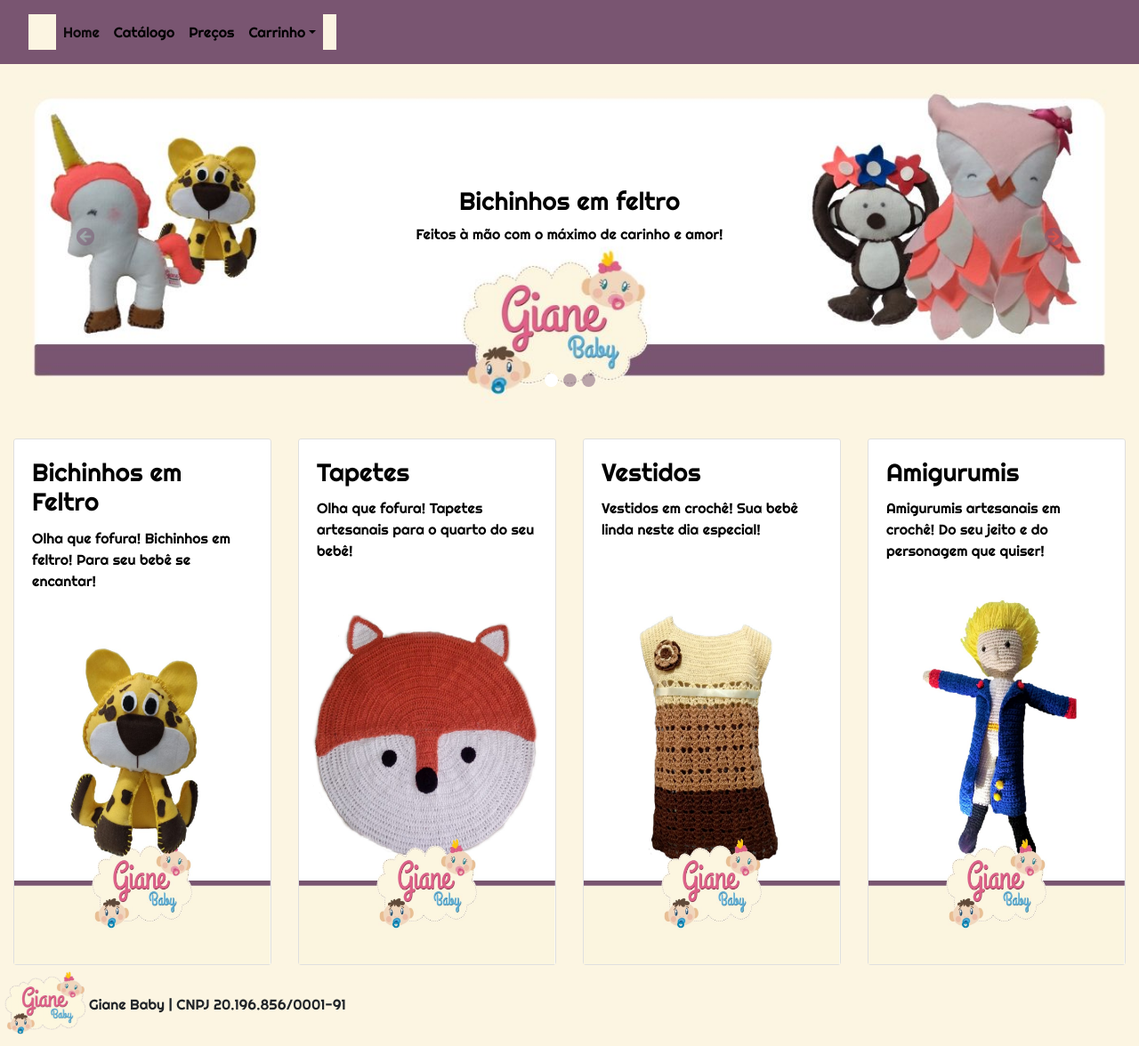
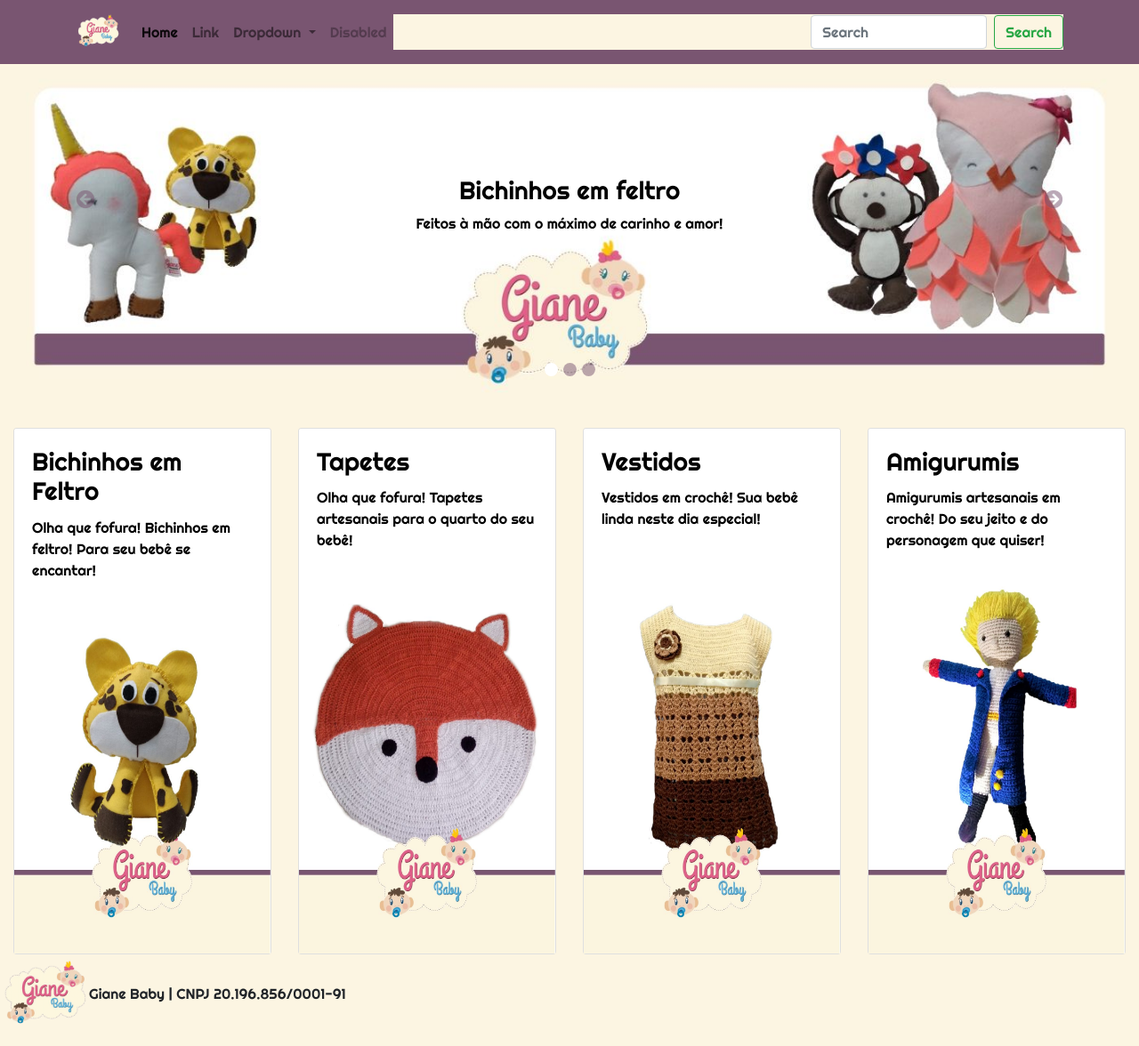
Before and after one commit to rafaoctavio/Giane-Baby, a PHP site: page / in a window 1280 px wide. Shown: the top 1176 px of the page at 89% size. Run offline with PHP 8.4, Linux system fonts and the light colour scheme.

Commit message:
alterando propriedades navbar

```diff
--- a/assets/css/style.css
+++ b/assets/css/style.css
@@ -9,7 +9,7 @@
 
 .navbar {
     background-color: #795571;
-    position: relative;
+    position: fixed;
     display: -ms-flexbox;
     display: flex;
     -ms-flex-wrap: wrap;
@@ -20,7 +20,7 @@
     justify-content: space-between;
     padding: .5rem 1rem;
 }
-.navbar-nav .nav-link {
+.navbar-nav, .nav-link {
     color: black;
     padding-right: 0;
     padding-left: 0;
@@ -28,24 +28,35 @@
 }
 
 navbar-light .navbar-nav .nav-link:focus, .navbar-light .navbar-nav .nav-link:hover {
-    color: rgba(0,0,0,.5);
+    color: rgba(255, 255, 255, 0.562);
 }
-.navbar-light .navbar-nav .nav-link {
-    color: rgba(0,0,0,1);
+navbar-light .navbar-nav .nav-link {
+    color: rgb(255, 255, 255);
 
 }
 
 .navbar img {
     background-image: url("/img/logo_no_bg.png");
-    background-color: #795571;
-    width: 0rem;
-    height: 0rem;
+    background-color: transparent;
+}
+
+
+
+div.container {
+    background-color:#795571 ;
 }
 
 h5 {
     background-color: transparent;
     font-size: 1.75rem;
     font-weight: 400;
+}
+
+#logomain {
+    position: relative;
+	left: 90px; /* posiciona a 90px para a esquerda */
+    bottom: 0px; /* posiciona a 70px para baixo */
+    top: 30px;
 }
 
 
@@ -78,6 +89,11 @@ body {
     border-radius: 20px;
     line-height: 10px;
     font-size: 10px;
+}
+
+.carousel-item {
+    margin-top: 60px;
+
 }
 
 .carousel-inner {
--- a/inc/header.php
+++ b/inc/header.php
@@ -1,36 +1,43 @@
 <header>
     <nav class="navbar navbar-expand-lg navbar-light fixed-top">
-        <nav class="navbar navbar-light">
         <div class="container">
-                <a class="navbar-brand" href="#"><img src="img/logo_no_bg.png"></a>
-                <button class="navbar-toggler" type="button" data-toggle="collapse" data-target="#navbarNavDropdown"
-                    aria-controls="navbarNavDropdown" aria-expanded="false" aria-label="Toggle navigation">
+            <a class="navbar-brand" href="#"><img src="img/logo_no_bg.png" width="50px" height="auto" ></a>
+            <button class="navbar-toggler" type="button" data-toggle="collapse" data-target="#navbarSupportedContent"
+                aria-controls="navbarSupportedContent" aria-expanded="false" aria-label="Toggle navigation">
                 <span class="navbar-toggler-icon"></span>
             </button>
-                <div class="collapse navbar-collapse" id="navbarNavDropdown">
+
+            <div class="collapse navbar-collapse" id="navbarSupportedContent">
                 <ul class="navbar-nav mr-auto">
                     <li class="nav-item active">
                         <a class="nav-link" href="#">Home <span class="sr-only">(current)</span></a>
                     </li>
                     <li class="nav-item">
-                            <a class="nav-link" href="#">Catálogo</a>
+                        <a class="nav-link" href="#">Link</a>
+                    </li>
+                    <li class="nav-item dropdown">
+                        <a class="nav-link dropdown-toggle" href="#" id="navbarDropdown" role="button"
+                            data-toggle="dropdown" aria-haspopup="true" aria-expanded="false">
+                            Dropdown
+                        </a>
+                        <div class="dropdown-menu" aria-labelledby="navbarDropdown">
+                            <a class="dropdown-item" href="#">Action</a>
+                            <a class="dropdown-item" href="#">Another action</a>
+                            <div class="dropdown-divider"></div>
+                            <a class="dropdown-item" href="#">Something else here</a>
+                        </div>
                     </li>
                     <li class="nav-item">
-                            <a class="nav-link" href="#">Preços</a>
-                        </li>
-                        <li class="nav-item dropdown">
-                            <a class="nav-link dropdown-toggle" href="#" id="navbarDropdownMenuLink" role="button"
-                                data-toggle="dropdown" aria-haspopup="true" aria-expanded="false">Carrinho</a>
-                            <div class="dropdown-menu" aria-labelledby="navbarDropdownMenuLink">
-                                <a class="dropdown-item" href="#">Lista de compras</a>
-                                <a class="dropdown-item" href="#">Cadastro</a>
-                                <a class="dropdown-item" href="#">Entrar</a>
-                            </div>
+                        <a class="nav-link disabled" href="#">Disabled</a>
                     </li>
                 </ul>
+                <form class="form-inline my-2 my-lg-0">
+                    <input class="form-control mr-sm-2" type="search" placeholder="Search" aria-label="Search">
+                    <button class="btn btn-outline-success my-2 my-sm-0" type="submit">Search</button>
+                </form>
+            </div>
+
         </div>
     </nav>
 
-        </div>
-
 </header>
--- a/index.php
+++ b/index.php
@@ -3,7 +3,6 @@
 <?php require_once("./inc/header.php"); ?>
 
 <body>
-
   <main>
     <div id="carouselExampleCaptions" class="carousel slide" data-ride="carousel">
       <ol class="carousel-indicators">
```
Lines whose indentation alone changed are shown as unchanged.
